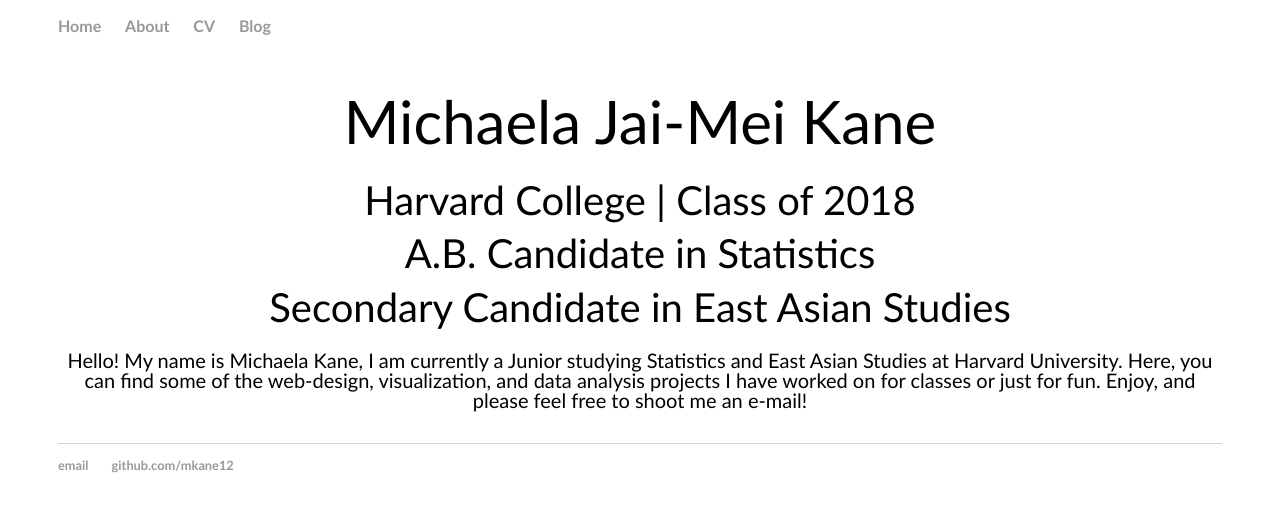
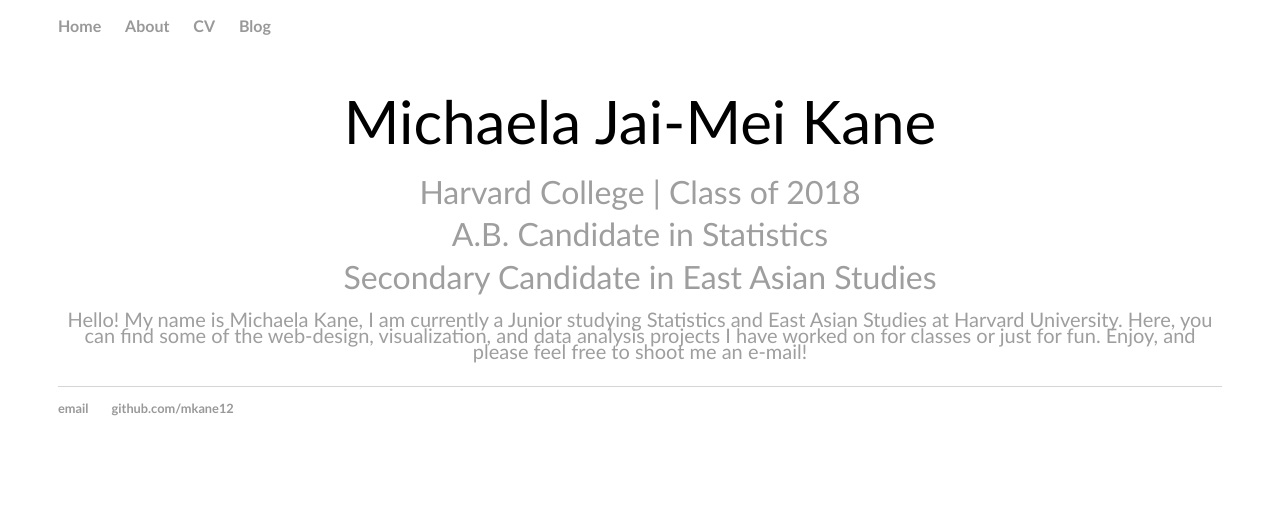
Before and after one commit to mkane12/mkane12.github.io, a Jekyll site: the page built from index.html, in a window 1280 px wide. Shown: the top 512 px of the page. Built offline with Jekyll 4.4.1, drawn with Linux system fonts in a browser that asks for light colours.

Commit message:
Update main.css

```diff
--- a/css/main.css
+++ b/css/main.css
@@ -11,9 +11,10 @@
     margin-bottom: 20px;
 }
 h2 {
-    font-size: 40px;
+    font-size: 32px;
     font-weight: 200;
     text-align: center;
+    color: #9e9e9e;
     line-height: 50%;
 }
 p {
```
